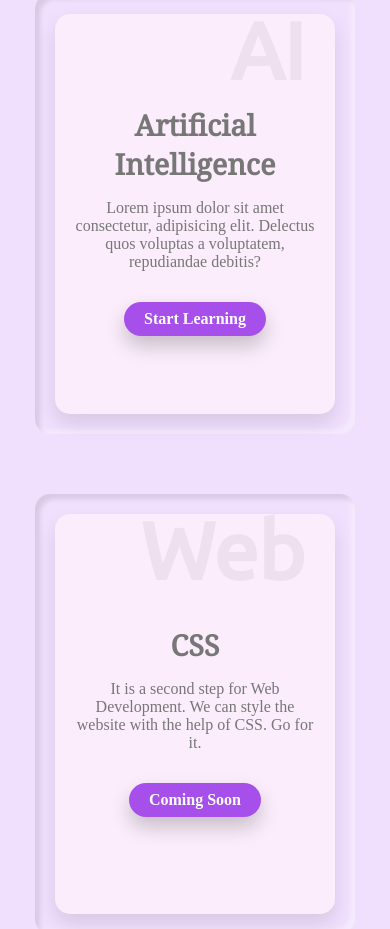
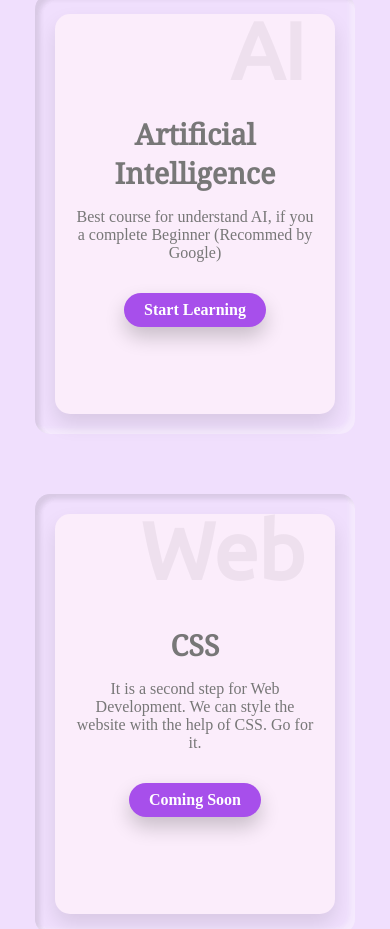
Before and after one commit to lav31/tch, a plain HTML site: page learning.html in a window 390 px wide. Shown: the part 2126-3055 px from the top of the page. Drawn offline with Linux system fonts and the light colour scheme; a web font is replaced by a local one.

Commit message:
Update learning.html

```diff
--- a/learning.html
+++ b/learning.html
@@ -70,7 +70,7 @@
                     <div class="content">
                         <h2>AI</h2>
                         <h3>Artificial Intelligence</h3>
-                        <p>Lorem ipsum dolor sit amet consectetur, adipisicing elit. Delectus quos voluptas a voluptatem, repudiandae debitis?</p>
+                        <p>Best course for understand AI, if you a complete Beginner (Recommed by Google)</p>
                         <a href="https://www.elementsofai.com/">Start Learning</a>
                     </div>
                 </div>
@@ -120,7 +120,7 @@
                     <div class="content">
                         <h2>Java</h2>
                         <h3>Java programming</h3>
-                        <p>Lorem ipsum dolor sit amet consectetur, adipisicing elit. Delectus quos voluptas a voluptatem, repudiandae debitis?</p>
+                        <p>Just like Java or intrested in Andriod Dev, learn Java and do whatever your intention to do with Java.</p>
                         <a href="https://www.youtube.com/watch?v=wn49bJOYAZM&list=PL9gnSGHSqcnr_DxHsP7AW9ftq0AtAyYqJ">Start Learning</a>
                     </div>
                 </div>
@@ -130,7 +130,7 @@
                     <div class="content">
                         <h2>Java</h2>
                         <h3>Java Problems</h3>
-                        <p>Lorem ipsum dolor sit amet consectetur, adipisicing elit. Delectus quos voluptas a voluptatem, repudiandae debitis?</p>
+                        <p>Test your Java Skills and Rate your learning process and week points.</p>
                         <a href="/join.html">Coming Soon</a>
                     </div>
                 </div>
@@ -140,7 +140,7 @@
                     <div class="content">
                         <h2></h2>
                         <h3>Python</h3>
-                        <p>Lorem ipsum dolor sit amet consectetur, adipisicing elit. Delectus quos voluptas a voluptatem, repudiandae debitis?</p>
+                        <p>Know little of python? or want to learn a easy programming Language ? or want to ML & Data Science like Stuff. Just Go through this Module.</p>
                         <a href="/join.html">Coming Soon</a>
                     </div>
                 </div>
@@ -150,7 +150,7 @@
                     <div class="content">
                         <h2>ML</h2>
                         <h3>Machine Learning</h3>
-                        <p>Lorem ipsum dolor sit amet consectetur, adipisicing elit. Delectus quos voluptas a voluptatem, repudiandae debitis?</p>
+                        <p>Like Automation and AI ? Go through it. You just loved it.</p>
                         <a href="/join.html">Coming Soon</a>
                     </div>
                 </div>
@@ -163,7 +163,7 @@
                     <div class="content">
                         <h2></h2>
                         <h3>Placements</h3>
-                        <p>Lorem ipsum dolor sit amet consectetur, adipisicing elit. Delectus quos voluptas a voluptatem, repudiandae debitis?</p>
+                        <p>Not have much, just want to grab a decent job ? This Roadmap will definitely help you.</p>
                         <a href="/join.html">Start Learning</a>
                     </div>
                 </div>
@@ -173,7 +173,7 @@
                     <div class="content">
                         <h2>Web</h2>
                         <h3>Web Development</h3>
-                        <p>Lorem ipsum dolor sit amet consectetur, adipisicing elit. Delectus quos voluptas a voluptatem, repudiandae debitis?</p>
+                        <p>Like diiferent-different beautiful websites and want to learn to create one ? This Roadmap is just for you my friend.</p>
                         <a href="/join.html">Start Learning</a>
                     </div>
                 </div>
@@ -182,8 +182,8 @@
                 <div class="box">
                     <div class="content">
                         <h2></h2>
-                        <h3>Android Development</h3>
-                        <p>Lorem ipsum dolor sit amet consectetur, adipisicing elit. Delectus quos voluptas a voluptatem, repudiandae debitis?</p>
+                        <h3>Mobile Application Development</h3>
+                        <p>Have interest in making Apps fo Smartphones and want to learn it properly? Just check this out :) </p>
                         <a href="/join.html">Coming Soon</a>
                     </div>
                 </div>
```
